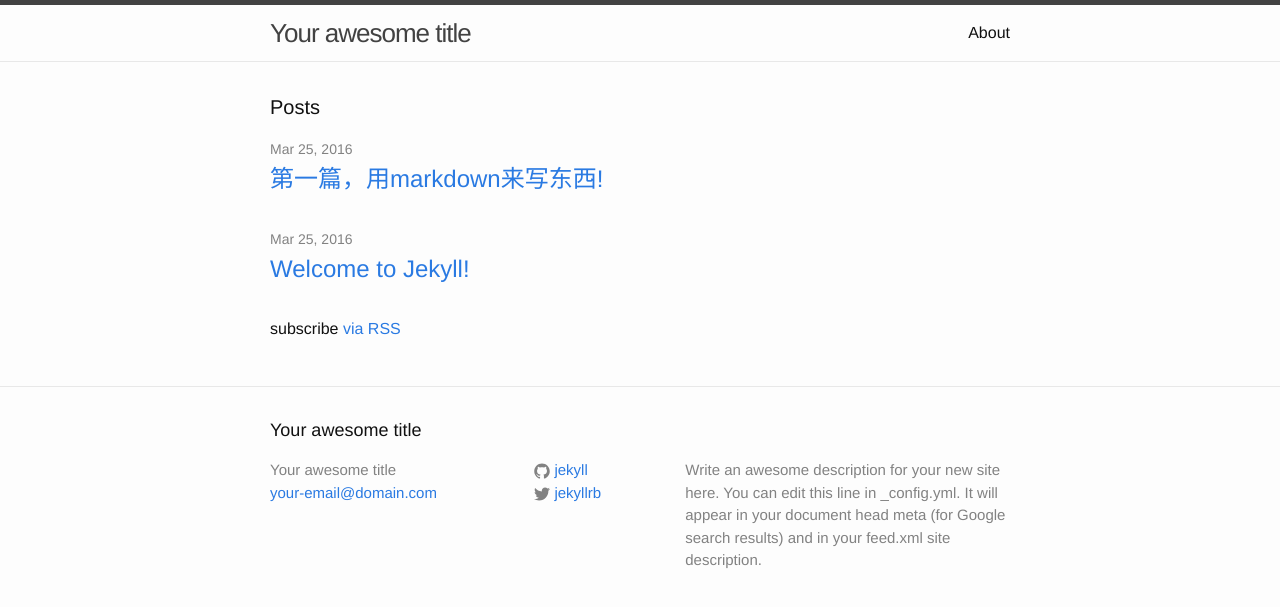
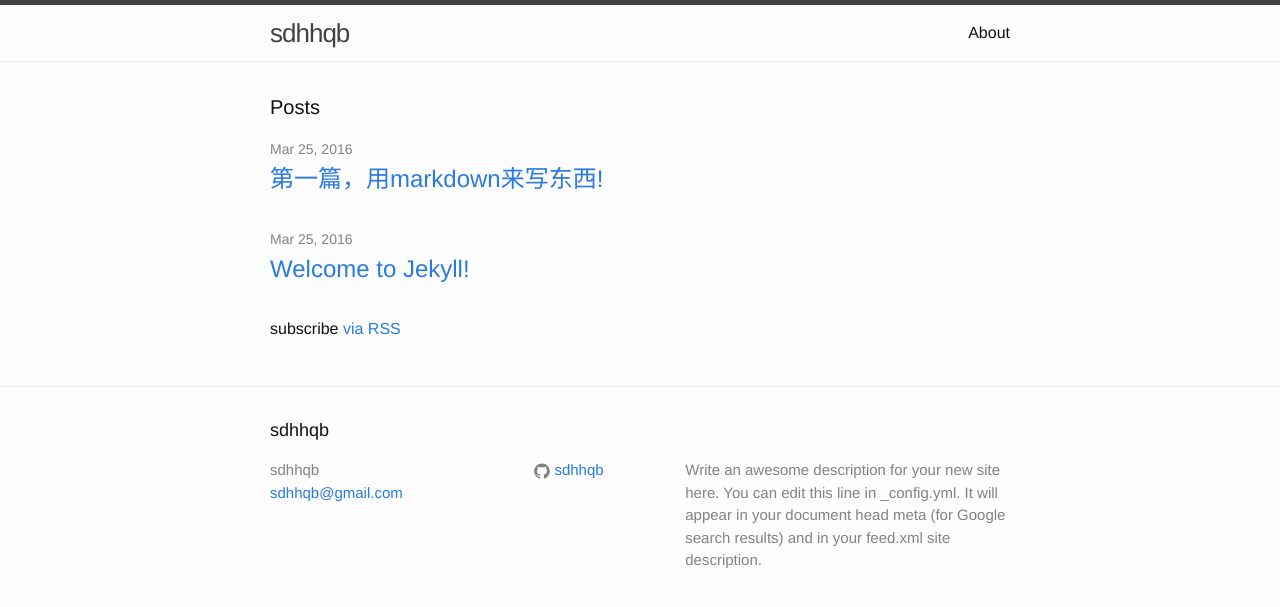
Before and after one commit to sdhhqb/sdhhqb.github.io, a Jekyll site: the page built from index.html, in a window 1280 px wide. Shown: the top 607 px of the page. Built offline with Jekyll 4.4.1, drawn with Linux system fonts in a browser that asks for light colours.

Commit message:
edit info

```diff
--- a/_config.yml
+++ b/_config.yml
@@ -6,16 +6,16 @@
 # 'jekyll serve'. If you change this file, please restart the server process.
 
 # Site settings
-title: Your awesome title
-email: your-email@domain.com
+title: sdhhqb
+email: sdhhqb@gmail.com
 description: > # this means to ignore newlines until "baseurl:"
   Write an awesome description for your new site here. You can edit this
   line in _config.yml. It will appear in your document head meta (for
   Google search results) and in your feed.xml site description.
 baseurl: "" # the subpath of your site, e.g. /blog
-url: "http://yourdomain.com" # the base hostname & protocol for your site
-twitter_username: jekyllrb
-github_username:  jekyll
+url: "http://sdhhqb.github.io" # the base hostname & protocol for your site
+twitter_username:
+github_username:  sdhhqb
 
 # Build settings
 markdown: kramdown
```
